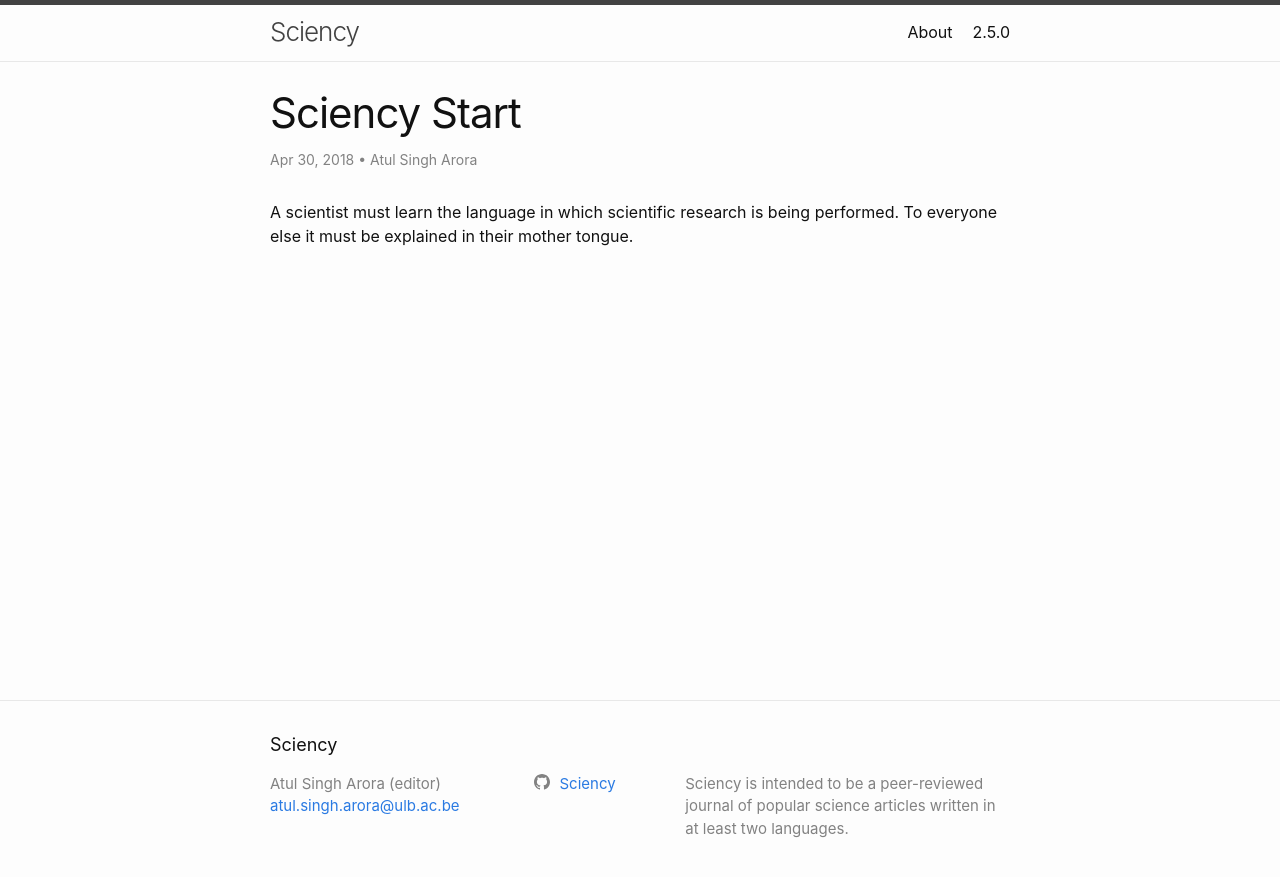
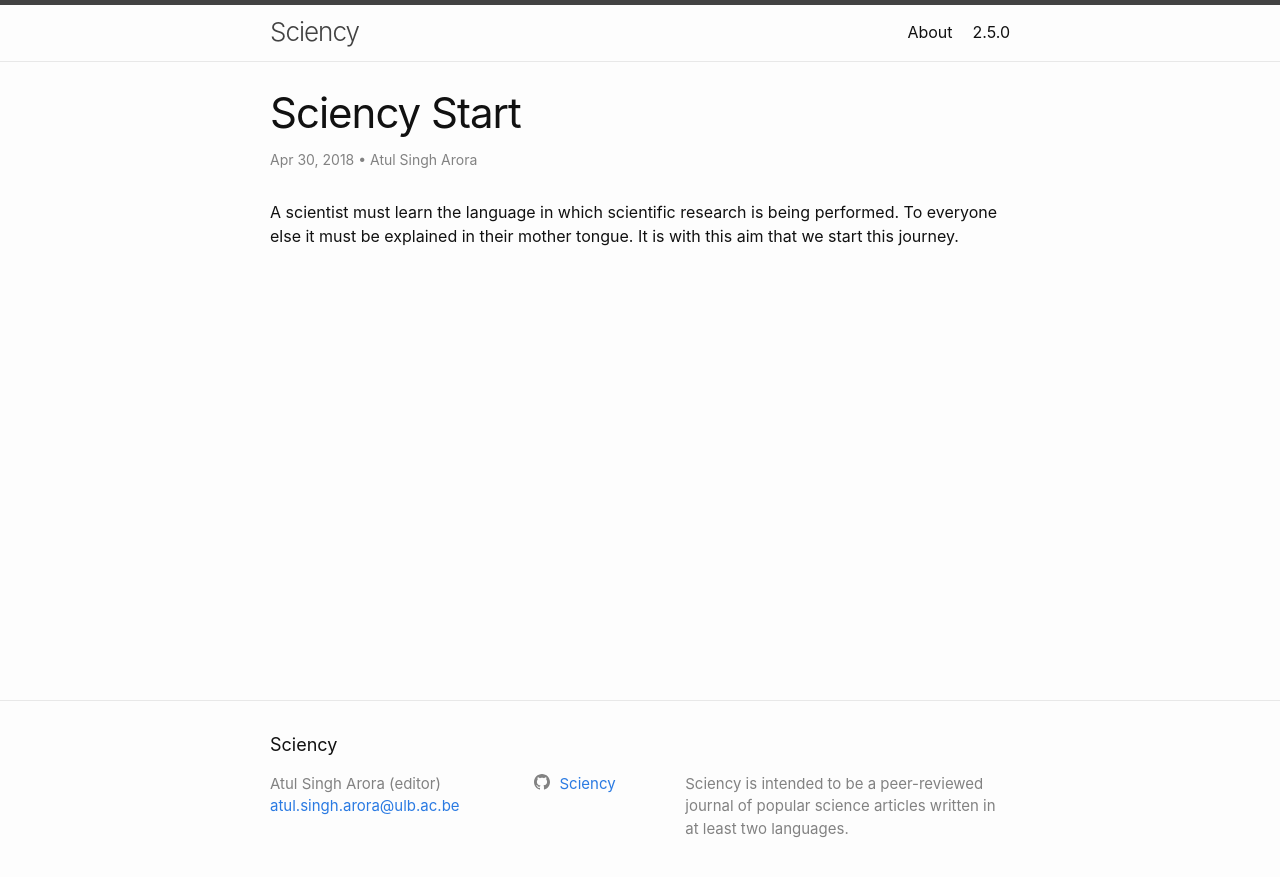
Before and after one commit to Sciency/sciency.github.com, a Jekyll site: the page built from _posts/2018-04-30-sciency-start.md, in a window 1280 px wide. Shown: the top 877 px of the page. Built offline with Jekyll 4.4.1, drawn with Linux system fonts in a browser that asks for light colours.

Commit message:
/ ‘_posts/2018-04-30-sciency-start.md’

```diff
--- a/_posts/2018-04-30-sciency-start.md
+++ b/_posts/2018-04-30-sciency-start.md
@@ -6,4 +6,4 @@ author: "Atul Singh Arora"
 meta: "Perspective"
 ---
 
-A scientist must learn the language in which scientific research is being performed. To everyone else it must be explained in their mother tongue.
+A scientist must learn the language in which scientific research is being performed. To everyone else it must be explained in their mother tongue. It is with this aim that we start this journey.
```
